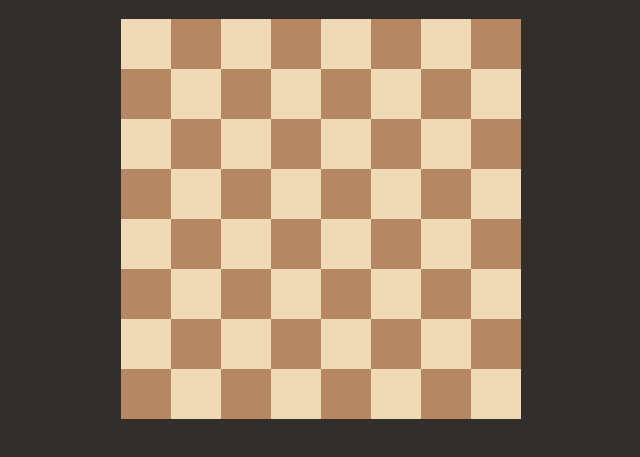
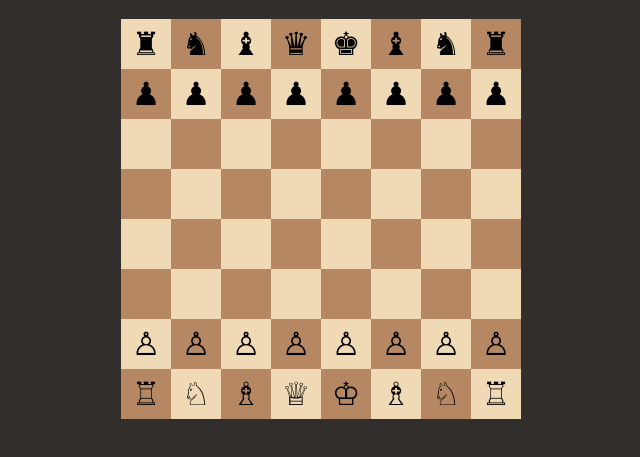
Before and after one commit to GustavoLyra23/chess, a plain HTML site: page index.html in a window 1280 px wide. Shown: the part 61-518 px from the top of the page, without its empty margins (319-959 px from the left). Drawn offline with Linux system fonts and the light colour scheme.

Commit message:
populated the board with the chess pieces

```diff
--- a/app.js
+++ b/app.js
@@ -1,12 +1,29 @@
 const board = document.querySelector(".chessboard");
+
+const initialBoard = [
+  '♜', '♞', '♝', '♛', '♚', '♝', '♞', '♜',
+  '♟', '♟', '♟', '♟', '♟', '♟', '♟', '♟',
+  '', '', '', '', '', '', '', '',
+  '', '', '', '', '', '', '', '',
+  '', '', '', '', '', '', '', '',
+  '', '', '', '', '', '', '', '',
+  '♙', '♙', '♙', '♙', '♙', '♙', '♙', '♙',
+  '♖', '♘', '♗', '♕', '♔', '♗', '♘', '♖'
+];
+
 for (let i = 0; i < 64; i++) {
   const square = document.createElement("div");
   square.classList.add("square");
-  // Optionally add alternating colors
+
   if ((Math.floor(i / 8) + i) % 2 === 0) {
     square.classList.add("light");
   } else {
     square.classList.add("dark");
   }
+
+  if (initialBoard[i]) {
+    square.textContent = initialBoard[i];
+    square.classList.add("chess-piece");
+  }
   board.appendChild(square);
 }
--- a/sytles.css
+++ b/sytles.css
@@ -30,3 +30,15 @@ body {
 .dark {
   background-color: #b58863;
 }
+
+.square {
+  width: 50px;
+  height: 50px;
+  display: flex;
+  align-items: center;
+  justify-content: center;
+}
+
+.chess-piece {
+    font-size: 2rem;
+  }
```
